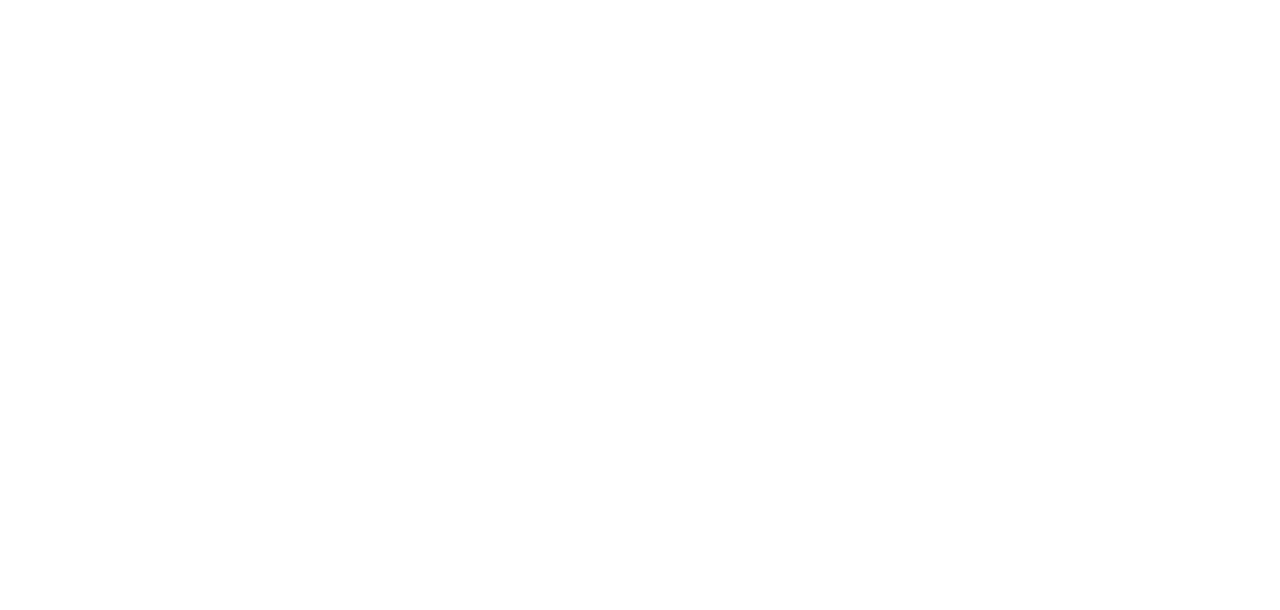
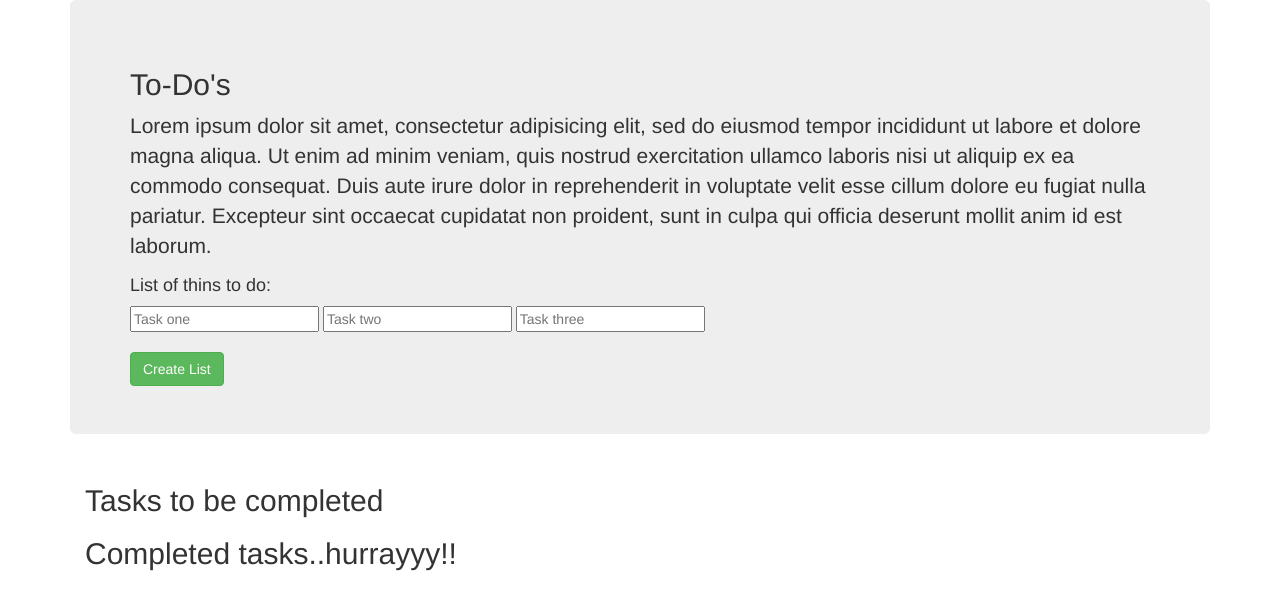
Before and after one commit to 10igeorge/intro-todolist, a plain HTML site: page index.html in a window 1280 px wide. Drawn offline with Linux system fonts and the light colour scheme.

Commit message:
create html

```diff
--- a/index.html
+++ b/index.html
@@ -9,6 +9,28 @@
     <script src="js/master.js" charset="utf-8"></script>
   </head>
   <body>
-
+    <div class="container">
+      <div class="jumbotron">
+        <h2>To-Do's</h2>
+        <p>Lorem ipsum dolor sit amet, consectetur adipisicing elit, sed do eiusmod tempor incididunt ut labore et dolore magna aliqua. Ut enim ad minim veniam, quis nostrud exercitation ullamco laboris nisi ut aliquip ex ea commodo consequat. Duis aute irure dolor in reprehenderit in voluptate velit esse cillum dolore eu fugiat nulla pariatur. Excepteur sint occaecat cupidatat non proident, sunt in culpa qui officia deserunt mollit anim id est laborum.</p>
+        <h4>List of thins to do:</h4>
+        <div class="taskList">
+          <input type="text" placeholder="Task one" id="firstTask" >
+          <input type="text" placeholder="Task two" id="secondTask">
+          <input type="text" placeholder="Task three" id="thirdTask">
+          <br>
+          <br>
+          <button type="button" class="btn btn-success">Create List</button>
+        </div>
+      </div>
+      <div class="container">
+      <div class="toBeDone">
+        <h2>Tasks to be completed</h2>
+      </div>
+      <div class="completedTask">
+        <h2>Completed tasks..hurrayyy!!</h2>
+      </div>
+    </div>
+  </div>
   </body>
 </html>
```
Also changed, not shown: js/master.js (+7 -0 lines).
